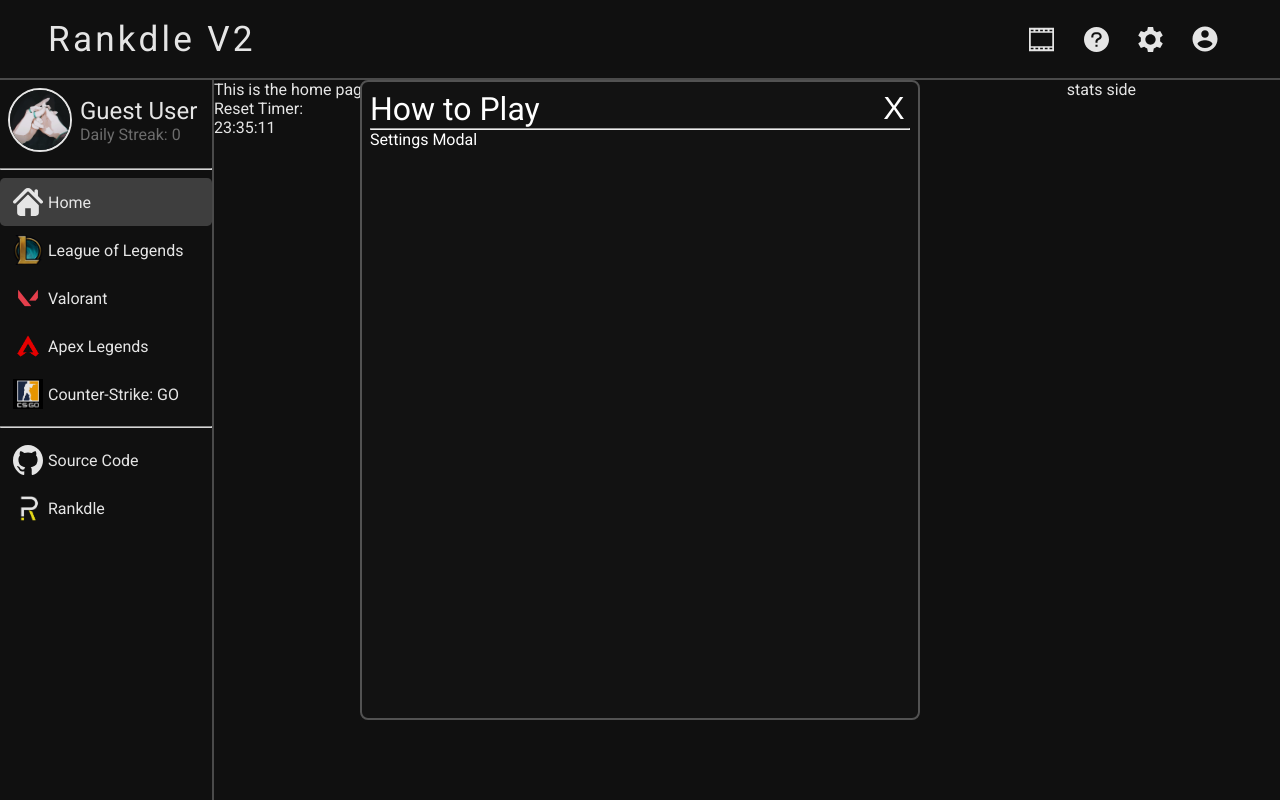
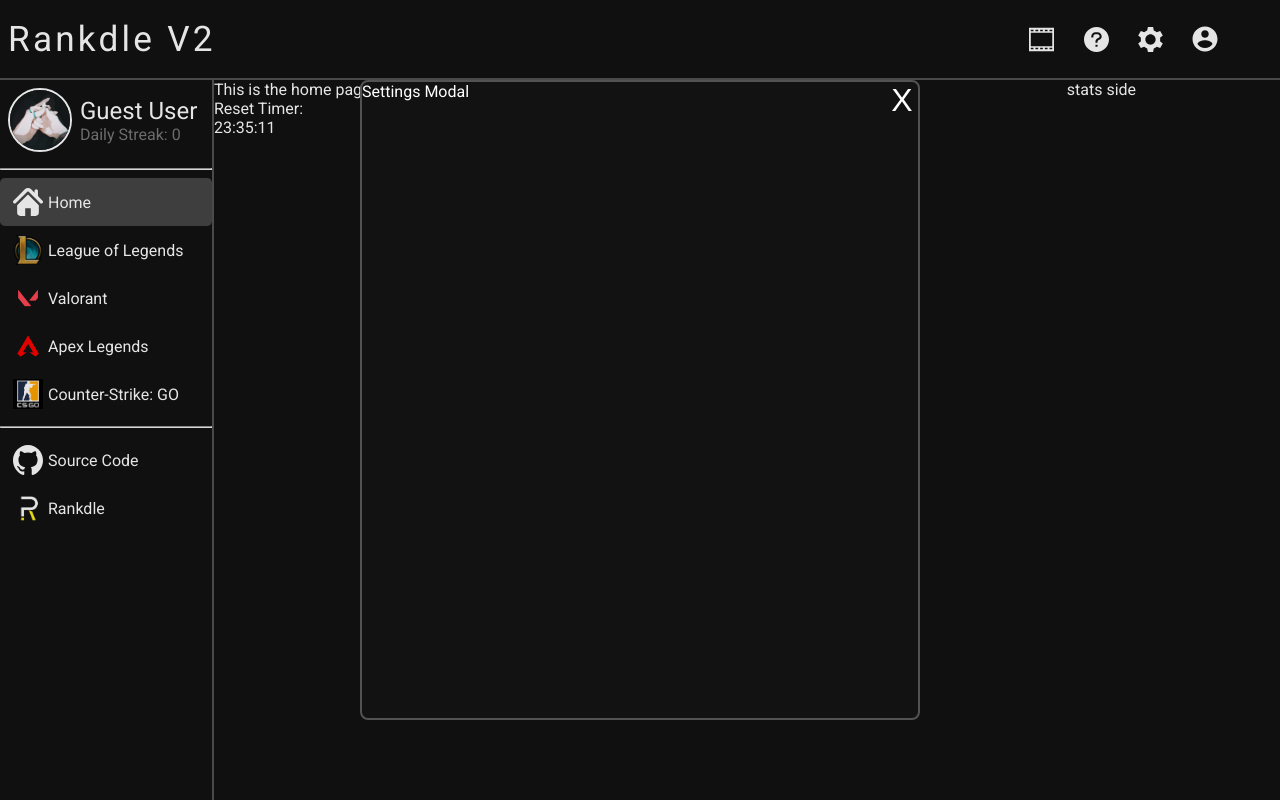
Before and after one commit to AH134/Rankdle-v2, a React (Vite) app: page / in a window 1280 px wide. Both pictures are taken after a click on the button 1096 px from the left and 39 px from the top of the page. Built offline with nearby package versions, Linux system fonts and the light colour scheme.

Commit message:
Moved modal state to custom hook

```diff
--- /dev/null
+++ b/src/components/AboutPanel/AboutPanel.jsx
@@ -0,0 +1,5 @@
+const AboutPanel = () => {
+  return <div> How to Play</div>;
+};
+
+export default AboutPanel;
--- a/src/components/Modal/Modal.jsx
+++ b/src/components/Modal/Modal.jsx
@@ -1,9 +1,8 @@
 import { useRef } from "react";
 import styles from "./Modal.module.css";
 
-const Modal = ({ context, isOpen, setIsOpen, children }) => {
+const Modal = ({ isOpen, handleModalClose, children }) => {
   const modalRef = useRef(0);
-  const handleModalClose = () => setIsOpen(false);
 
   return (
     <div
@@ -26,14 +25,12 @@
             : styles.modalContainer
         }
       >
-        <div className={styles.modalTitle}>
-          <h1>{context}</h1>
+        <div className={styles.closeButtonContainer}>
           <button className={styles.closeButton} onClick={handleModalClose}>
             X
           </button>
         </div>
-        <hr />
-        <div>{children}</div>
+        <div className={styles.contentContainer}>{children}</div>
       </div>
     </div>
   );
--- a/src/components/Modal/Modal.module.css
+++ b/src/components/Modal/Modal.module.css
@@ -24,8 +24,6 @@
 
   transform: translateY(200%);
   transition: all 0.2s;
-
-  padding: 0.5rem;
 }
 
 .modalAnimate {
@@ -36,12 +34,12 @@
   visibility: visible !important;
 }
 
-.modalTitle {
-  display: flex;
-  justify-content: space-between;
+/* temporaray butn */
+
+.closeButtonContainer {
+  position: absolute;
+  right: 0;
 }
-
-/* temporaray butn */
 
 .closeButton {
   background-color: transparent;
--- a/src/components/index.js
+++ b/src/components/index.js
@@ -1 +1,2 @@
 export { default as Modal } from "./Modal/Modal";
+export { default as AboutPanel } from "./AboutPanel/AboutPanel";
--- /dev/null
+++ b/src/hooks/useModal.jsx
@@ -0,0 +1,19 @@
+import { useState } from "react";
+
+const useModal = () => {
+  const [isModalOpen, setIsModalOpen] = useState(false);
+  const [modalContent, setModalContent] = useState("");
+
+  const setModalOpen = (modalTitle) => {
+    setIsModalOpen(true);
+    setModalContent(modalTitle);
+  };
+  const setModalClose = () => {
+    setIsModalOpen(false);
+    setModalContent("");
+  };
+
+  return [isModalOpen, modalContent, setModalOpen, setModalClose];
+};
+
+export default useModal;
--- a/src/pages/Root/Header/Header.jsx
+++ b/src/pages/Root/Header/Header.jsx
@@ -2,13 +2,11 @@
 import { Link } from "react-router-dom";
 import styles from "./Header.module.css";
 import HeaderButton from "./HeaderButton/HeaderButton";
-import { Modal } from "../../../components";
+import { Modal, AboutPanel } from "../../../components";
 import Sidebar from "../Sidebar/Sidebar";
 import Hamburger from "hamburger-react";
+import useModal from "../../../hooks/useModal";
 
-const About = () => {
-  return <div>About Modal</div>;
-};
 const Settings = () => {
   return <div>Settings Modal</div>;
 };
@@ -17,8 +15,7 @@
 };
 
 const Header = ({ setActivePage, activePage }) => {
-  const [isModalOpen, setIsModalOpen] = useState(false);
-  const [modalContent, setModalContent] = useState("");
+  const [isModalOpen, modalContent, setModalOpen, setModalClose] = useModal();
   const [isSidebarOpen, setisSidebarOpen] = useState(false);
 
   return (
@@ -51,8 +48,7 @@
                 alt={"about-icon"}
                 width={"25px"}
                 handleClick={() => {
-                  setIsModalOpen(true);
-                  setModalContent("How to Play");
+                  setModalOpen("about");
                 }}
               />
               <HeaderButton
@@ -60,8 +56,7 @@
                 alt={"settings-icon"}
                 width={"25px"}
                 handleClick={() => {
-                  setIsModalOpen(true);
-                  setModalContent("Settings");
+                  setModalOpen("settings");
                 }}
               />
               <HeaderButton
@@ -69,8 +64,7 @@
                 alt={"account-icon"}
                 width={"30px"}
                 handleClick={() => {
-                  setIsModalOpen(true);
-                  setModalContent("Account");
+                  setModalOpen("account");
                 }}
               />
             </ul>
@@ -103,8 +97,7 @@
                 width={"25px"}
                 hoverText={"About"}
                 handleClick={() => {
-                  setIsModalOpen(true);
-                  setModalContent("How to Play");
+                  setModalOpen("about");
                 }}
               />
               <HeaderButton
@@ -113,8 +106,7 @@
                 width={"25px"}
                 hoverText={"settings"}
                 handleClick={() => {
-                  setIsModalOpen(true);
-                  setModalContent("Settings");
+                  setModalOpen("settings");
                 }}
               />
               <HeaderButton
@@ -123,8 +115,7 @@
                 width={"30px"}
                 hoverText={"Account"}
                 handleClick={() => {
-                  setIsModalOpen(true);
-                  setModalContent("Account");
+                  setModalOpen("account");
                 }}
               />
             </ul>
@@ -132,14 +123,10 @@
         </div>
       </div>
 
-      <Modal
-        context={modalContent}
-        isOpen={isModalOpen}
-        setIsOpen={setIsModalOpen}
-      >
-        {modalContent === "about" ? (
-          <About />
-        ) : modalContent === "account" ? (
+      <Modal isOpen={isModalOpen} handleModalClose={setModalClose}>
+        {modalContent === "About" ? (
+          <AboutPanel />
+        ) : modalContent === "Account" ? (
           <Account />
         ) : (
           <Settings />
--- a/src/pages/Root/Header/Header.module.css
+++ b/src/pages/Root/Header/Header.module.css
@@ -4,7 +4,7 @@
   align-items: center;
 
   height: 100%;
-  padding: 0 3rem;
+  padding: 0 3rem 0 0.5rem;
 }
 
 .leftSection {
@@ -68,6 +68,10 @@
 }
 
 @media (max-width: 767px) {
+  .container {
+    padding: 0 3rem;
+  }
+
   .leftSection {
     flex: 1;
     display: block;
@@ -93,6 +97,10 @@
 }
 
 @media (min-width: 768px) and (max-width: 1023px) {
+  .container {
+    padding: 0 3rem;
+  }
+
   .leftSection {
     display: block;
   }
--- a/src/pages/Root/Header/HeaderButton/HeaderButton.jsx
+++ b/src/pages/Root/Header/HeaderButton/HeaderButton.jsx
@@ -3,14 +3,14 @@
 
 const Button = ({ type, to, src, alt, width, hoverText = "", handleClick }) => {
   return (
-    <li>
+    <li onClick={handleClick}>
       {type === "link" ? (
-        <Link to={to} className={styles.navbarItem} onClick={handleClick}>
+        <Link to={to} className={styles.navbarItem}>
           <img src={src} alt={alt} width={width} />
         </Link>
       ) : (
         <button className={styles.navbarItem}>
-          <img src={src} alt={alt} width={width} onClick={handleClick} />
+          <img src={src} alt={alt} width={width} />
         </button>
       )}
       {hoverText !== "" ? (
```
